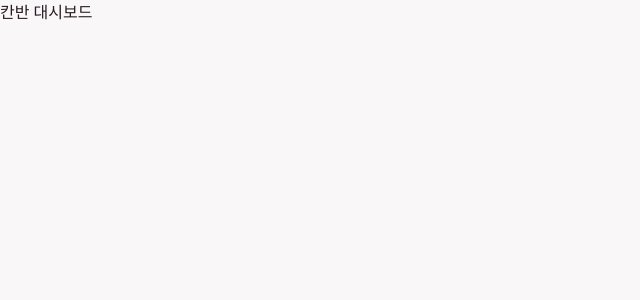
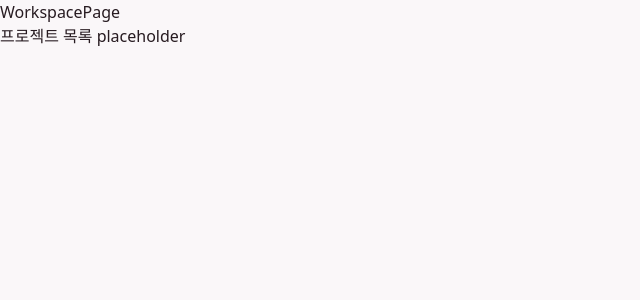
Before and after one commit to youngyooning/kanban-dashboard, a React (Vite) app: page /workspaces/1 in a window 1280 px wide. Shown: the top 300 px of the page, without its empty margins (0-640 px from the left). Built offline with nearby package versions, Linux system fonts and the light colour scheme.

Commit message:
chore: React Router 라우트 및 레이아웃 구조 설정

```diff
--- a/package.json
+++ b/package.json
@@ -20,6 +20,7 @@
     "radix-ui": "^1.5.0",
     "react": "^19.2.6",
     "react-dom": "^19.2.6",
+    "react-router": "^7.17.0",
     "shadcn": "^4.11.0",
     "tailwind-merge": "^3.6.0",
     "tw-animate-css": "^1.4.0"
--- a/src/app/App.tsx
+++ b/src/app/App.tsx
@@ -1,3 +1,7 @@
+import { RouterProvider } from "react-router/dom";
+
+import { router } from "@/app/routes/router";
+
 export function App() {
-  return <div>칸반 대시보드</div>;
+  return <RouterProvider router={router} />;
 }
--- /dev/null
+++ b/src/app/layouts/RootLayout.tsx
@@ -0,0 +1,5 @@
+import { Outlet } from "react-router";
+
+export function RootLayout() {
+  return <Outlet />;
+}
--- /dev/null
+++ b/src/app/layouts/WorkspaceLayout.tsx
@@ -0,0 +1,9 @@
+import { Outlet } from "react-router";
+
+export function WorkspaceLayout() {
+  return (
+    <main>
+      <Outlet />
+    </main>
+  );
+}
--- /dev/null
+++ b/src/app/routes/paths.ts
@@ -0,0 +1,11 @@
+export const PATH_SEGMENTS = {
+  WORKSPACES: "workspaces",
+} as const;
+
+export const PATHS = {
+  ROOT: "/",
+  WORKSPACES: `/${PATH_SEGMENTS.WORKSPACES}`,
+  WORKSPACE: (workspaceId: string) => `/${PATH_SEGMENTS.WORKSPACES}/${workspaceId}`,
+  PROJECT: (workspaceId: string, projectId: string) =>
+    `/${PATH_SEGMENTS.WORKSPACES}/${workspaceId}/${projectId}`,
+} as const;
--- /dev/null
+++ b/src/app/routes/router.tsx
@@ -0,0 +1,49 @@
+import { createBrowserRouter } from "react-router";
+
+import { RootLayout } from "@/app/layouts/RootLayout";
+import { WorkspaceLayout } from "@/app/layouts/WorkspaceLayout";
+import { PATH_SEGMENTS } from "@/app/routes/paths";
+import { LandingPage } from "@/pages/LandingPage";
+import { NotFoundPage } from "@/pages/NotFoundPage";
+import { ProjectPage } from "@/pages/ProjectPage";
+import { WorkspacePage } from "@/pages/WorkspacePage";
+import { WorkspacesPage } from "@/pages/WorkspacesPage";
+
+export const router = createBrowserRouter([
+  {
+    Component: RootLayout,
+    children: [
+      {
+        index: true,
+        Component: LandingPage,
+      },
+      {
+        path: PATH_SEGMENTS.WORKSPACES,
+        children: [
+          {
+            index: true,
+            Component: WorkspacesPage,
+          },
+          {
+            path: ":workspaceId",
+            Component: WorkspaceLayout,
+            children: [
+              {
+                index: true,
+                Component: WorkspacePage,
+              },
+              {
+                path: ":projectId",
+                Component: ProjectPage,
+              },
+            ],
+          },
+        ],
+      },
+      {
+        path: "*",
+        Component: NotFoundPage,
+      },
+    ],
+  },
+]);
--- /dev/null
+++ b/src/pages/LandingPage.tsx
@@ -0,0 +1,7 @@
+export function LandingPage() {
+  return (
+    <main>
+      <h1>LandingPage</h1>
+    </main>
+  );
+}
--- /dev/null
+++ b/src/pages/NotFoundPage.tsx
@@ -0,0 +1,12 @@
+import { Link } from "react-router";
+
+import { PATHS } from "@/app/routes/paths";
+
+export function NotFoundPage() {
+  return (
+    <main>
+      <h1>페이지를 찾을 수 없습니다.</h1>
+      <Link to={PATHS.ROOT}>시작 화면으로 이동</Link>
+    </main>
+  );
+}
--- /dev/null
+++ b/src/pages/ProjectPage.tsx
@@ -0,0 +1,8 @@
+export function ProjectPage() {
+  return (
+    <section>
+      <h1>ProjectPage</h1>
+      <p>칸반 보드 placeholder</p>
+    </section>
+  );
+}
--- /dev/null
+++ b/src/pages/WorkspacePage.tsx
@@ -0,0 +1,8 @@
+export function WorkspacePage() {
+  return (
+    <section>
+      <h1>WorkspacePage</h1>
+      <p>프로젝트 목록 placeholder</p>
+    </section>
+  );
+}
--- /dev/null
+++ b/src/pages/WorkspacesPage.tsx
@@ -0,0 +1,8 @@
+export function WorkspacesPage() {
+  return (
+    <main>
+      <h1>WorkspacesPage</h1>
+      <p>워크스페이스 목록 placeholder</p>
+    </main>
+  );
+}
```
Also changed, not shown: 1 other file (tests, documents, lock files or other folders).
